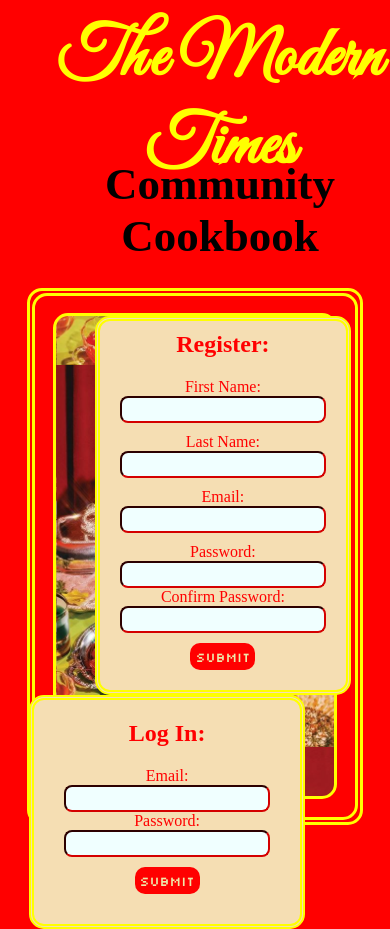
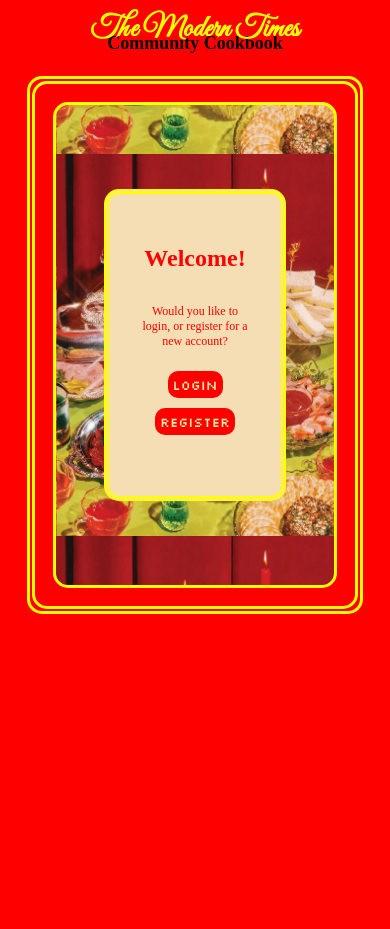
Before and after one commit to dnorton95/recipes, a Flask app: page / in a window 390 px wide. After the commit the page ends 614 px from the top, so only its background shows below. Run offline with Flask 3, Linux system fonts and the light colour scheme; some web fonts are replaced.

Commit message:
Started deployment attempt and made index mobile friendly

```diff
--- a/flask_app/static/css/style.css
+++ b/flask_app/static/css/style.css
@@ -827,8 +827,9 @@ transform: scale(1.2);
     border-radius: 15px;
     background-color:peachpuff;
     color: orange;
-    padding: 8px;
-    margin-left: 10px;
+    padding: 4px;
+    font-family: silkscreen;
+    border-style: none;
 }
 
 .hidden-btn {
@@ -852,19 +853,6 @@ transform: scale(1.2);
 }
 /* BUTTONS */
 
-
-
-/* Responsive adjustments for smaller screens */
-@media (max-width: 768px) {
-    .push-in {
-        margin-left: 0%;
-        margin-right: 0%;
-    }
-    .small-d-flex-column{
-        display: flex;
-        flex-direction: column;
-    }
-}
 
 /*************LOCAL SETTINGS ****************/
 
@@ -903,3 +891,63 @@ transform: scale(1.2);
     margin-right: 5%;
     margin-bottom:10%;
 }
+
+#welcomeBox {
+    margin-top: 5%;
+    margin-bottom: 5%;
+}
+
+
+/* Media Queries for smaller screens */
+@media only screen and (max-width: 768px) {
+    #header {
+        margin-bottom:10%;
+        margin-top: 8%;
+        display: flex;
+        justify-content: center;
+        flex-direction: column;
+    }
+    .top-header {
+        font-size: 15px;
+        margin-bottom: -10px;
+    }
+
+    .bottom-header{
+        font-size: 12px;
+    }
+
+    #welcomeBox {
+        width: 40%;
+        margin-top: 30%;
+        margin-bottom: 30%;
+    }
+
+    #loginForm {
+        padding: 0;
+        width: 80%;
+        margin-bottom: 30%;
+        margin-top: 30%;
+    }
+
+    #registerForm{
+        width: 80%;
+    }
+
+    .input-shade {
+        width: 70%;
+        display: flex;
+        justify-content: center;
+    }
+
+    .body-container {
+
+    }
+
+    .login-container {
+        flex-direction: column;
+        align-items: center;
+    }
+    .flex1 {
+        width: 100%;
+    }
+}
--- a/flask_app/templates/index.html
+++ b/flask_app/templates/index.html
@@ -1,8 +1,8 @@
 <!DOCTYPE html>
 <html lang="en">
 <head>
-    <meta charset="UTF-8" />
-    <meta name="viewport" content="width=device-width, initial-scale=1.0" />
+    <meta charset="UTF-8">
+    <meta name="viewport" content="width=device-width, initial-scale=1.0">
     <title>Recipe Book</title>
     <link rel="stylesheet" type="text/css" href="{{ url_for('static', filename='css/style.css') }}">
     <link rel="preconnect" href="https://fonts.googleapis.com">
@@ -11,8 +11,6 @@
     <link rel="preconnect" href="https://fonts.googleapis.com">
     <link rel="preconnect" href="https://fonts.gstatic.com" crossorigin>
     <link href="https://fonts.googleapis.com/css2?family=Abril+Fatface&family=Caprasimo&family=Great+Vibes&family=Righteous&family=Shrikhand&family=Silkscreen:wght@400;700&family=WindSong:wght@400;500&display=swap" rel="stylesheet">
-  </head>
-
     <style>
         .login-container {
             border-style: solid;
@@ -22,23 +20,29 @@
             background-size: contain;
         }
     </style>
-
+</head>
 <body class="shrikhand-regular">
     <!-- HEADER -->
+    <div id="header">
         <div class="top-header neg-mb-5 great-vibes-regular d-flex-center">
-        <h1 class="neg-mb-2 fc-yellow ml-5">The Modern Times</h1>
+            <h1 class="neg-mb-2 fc-yellow">The Modern Times</h1>
         </div>
         <div class="bottom-header caprasimo-regular d-flex-center">
-        <h2 class="ml-5">Community Cookbook</h2>
+            <h2>Community Cookbook</h2>
+        </div>
     </div>
     <!-- HEADER -->
 
     <!-- FLASH -->
     <div class="neg-mt-3 d-flex-center d-flex-column">
-        {% with messages = get_flashed_messages() %}     <!-- declare a variable called messages -->
-                            {% if messages %}                            <!-- check if there are any messages -->
-                                {% for message in messages %}            <!-- loop through the messages -->
-                            <p>{{message}}<span class="grow-small ml-2 close-btn" onclick="this.parentElement.style.display='none';">&times;</span> </p>                   <!-- display each message in a paramraph tag -->
+        {% with messages = get_flashed_messages() %}
+        <!-- declare a variable called messages -->
+        {% if messages %}
+        <!-- check if there are any messages -->
+        {% for message in messages %}
+        <!-- loop through the messages -->
+        <p>{{message}}<span class="grow-small ml-2 close-btn" onclick="this.parentElement.style.display='none';">&times;</span> </p>
+        <!-- display each message in a paramraph tag -->
         {% endfor %}
         {% endif %}
         {% endwith %}
@@ -48,10 +52,17 @@
     <!-- BODY -->
     <div class="body-container double-border">
         <div class="double-border">
-            <div class= "login-container mt-5 small-d-flex-column d-flex-around">
-                <!-- REG -->
-                <div class="mlp4 flex1 d-flex-center d-flex-column">
-                    <form class="p-2 border1 d-flex-center d-flex-column" action="/users/register" method="POST">
+            <div class="login-container mt-5 d-flex-column d-flex-around">
+                <!-- Welcome Box -->
+                <div id="welcomeBox" class="border1 mlp4 mrp4 p-3 flex1 d-flex-center d-flex-column">
+                    <h2 class="neg-mt-1">Welcome!</h2>
+                    <p class="fs-medium">Would you like to login, or register for a new account?</p>
+                    <button id="loginBtn" class="grow-small submit-btn1 mt-1">Login</button>
+                    <button id="registerBtn" class="grow-small submit-btn1 mt-1">Register</button>
+                </div>
+                <!-- Register Form -->
+                <div id="registerForm" class="border1 mlp4 mrp4 mb-2 mt-2 flex1 text-center d-flex-center d-flex-column" style="display: none;">
+                    <form class="p-2 d-flex-center d-flex-column" action="/users/register" method="POST">
                         <h2 class="neg-mt-1">Register:</h2>
                         <label for="first_name">First Name:</label>
                         <input class="input-shade border" type="text" id="first_name" name="first_name">
@@ -64,38 +75,57 @@
                         <div id="passwordAlert" style="margin-top: 2px; font-size: 8px; background-color: white; position: relative; display: none; color: red;"></div>
                         <label class="gt-1" for="password_confirm">Confirm Password:</label>
                         <input class="input-shade border" type="password" id="password_confirm" name="password_confirm">
-                        <input class="grow-small submit-btn1 mt-1" type="submit" value="Submit">
+                        <input class="grow-small mrp1 mlp1 submit-btn1 mt-1 neg-mb-1" type="submit" value="Submit">
                     </form>
+                    <button class="pb-1 close-btn" onclick="closeForm('registerForm')">Close</button>
                 </div>
-                <!-- REG -->
-                <!-- LOGIN -->
-                <div class="mrp4 flex1 d-flex-column d-flex-center">
-                    <form class="p-3 border1 d-flex-column d-flex-center" action="/users/login" method="POST">
+                <!-- Login Form -->
+                <div id="loginForm" class="border1 mrp4 mlp4 mtp2 mbp2 flex1 d-flex-column d-flex-center" style="display: none;">
+                    <form class="p-3 d-flex-column d-flex-center" action="/users/login" method="POST">
                         <h2 class="neg-mt-1">Log In:</h2>
                         <label for="email">Email:</label>
                         <input class="input-shade border" type="text" id="email" name="email">
                         <label for="password">Password:</label>
                         <input class="input-shade border" type="password" id="password" name="password">
-                        <input class="grow-small mt-1 submit-btn1" type="submit" value="Submit">
+                        <input class="grow-small mt-1 neg-mb-2 submit-btn1" type="submit" value="Submit">
                     </form>
+                    <button class="pb-2 close-btn" onclick="closeForm('loginForm')">Close</button>
                 </div>
-                <!-- LOGIN -->
             </div>
         </div>
     </div>
     <!-- BODY -->
     <script>
-        document.getElementById('password').addEventListener('focus', function() {
-            // Get the password input element
-            var passwordInput = document.getElementById('password');
+        document.addEventListener('DOMContentLoaded', function() {
+            // Get elements
+            var welcomeBox = document.getElementById('welcomeBox');
+            var loginForm = document.getElementById('loginForm');
+            var registerForm = document.getElementById('registerForm');
+            var loginBtn = document.getElementById('loginBtn');
+            var registerBtn = document.getElementById('registerBtn');
 
-            // Display alert message if password length is less than 8 characters
-            if (passwordInput.value.length < 8) {
-                document.getElementById('passwordAlert').innerHTML = "Password must be at least 8 characters<br>long and contain at least one number.";
-                document.getElementById('passwordAlert').style.display = 'block';
-            } else {
-                document.getElementById('passwordAlert').style.display = 'none';
+            // Add event listeners
+            loginBtn.addEventListener('click', function() {
+                welcomeBox.style.display = 'none';
+                loginForm.style.display = 'block';
+                registerForm.style.display = 'none';
+            });
+
+            registerBtn.addEventListener('click', function() {
+                welcomeBox.style.display = 'none';
+                loginForm.style.display = 'none';
+                registerForm.style.display = 'block';
+            });
+        });
+        function closeForm(formId) {
+        var form = document.getElementById(formId);
+        form.style.display = 'none';
+        // Display the welcome box again
+        document.getElementById('welcomeBox').style.display = 'flex';
     }
+
+        document.addEventListener('DOMContentLoaded', function() {
+            // Get elements and add event listeners as before...
         });
     </script>
 </body>
```
Lines whose indentation alone changed are shown as unchanged.
